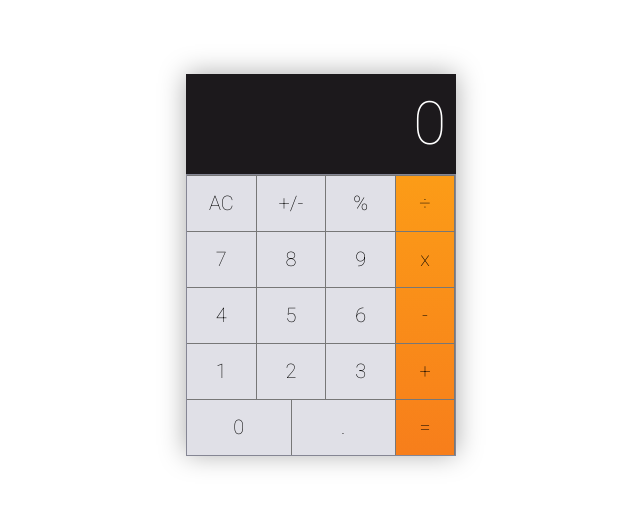
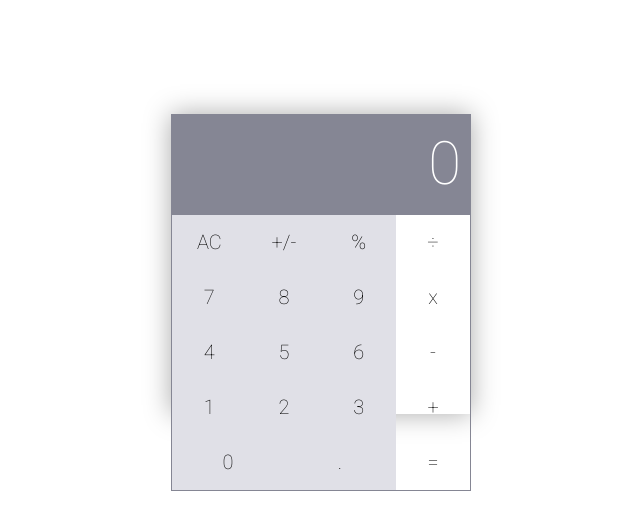
Before and after one commit to mmatongo/math-magicians, a React (Create React App) app: page / in a window 1280 px wide. Shown: the part 144-674 px from the top of the page, without its empty margins (319-959 px from the left). Built offline with nearby package versions, Linux system fonts and the light colour scheme.

Commit message:
update styling to requirements

```diff
--- a/src/index.css
+++ b/src/index.css
@@ -1,13 +1,13 @@
 .calc-body {
-  width: 270px;
-  height: 380px;
+  width: 300px;
+  height: 300px;
   box-shadow: 0 0 25px 0 #aaa;
 }
 
 .calc-screen {
   text-align: right;
   color: white;
-  background-color: #1c191c;
+  background-color: #858694;
   line-height: 100px;
   font-size: 3em;
   padding: 0 10px;
@@ -16,14 +16,35 @@
 }
 
 .calc-buttons {
-  border-top: 1px solid #777;
-  border-right: 1px solid #777;
-  width: 58px;
+  width: 74px;
   height: 55px;
-  flex-grow: 6;
+  flex-grow: 1;
   align-items: center;
   margin: 0 auto;
   line-height: 55px;
+}
+
+button {
+  display: block;
+  background: none;
+  border: none;
+  padding: 0;
+  font-family: inherit;
+  user-select: none;
+  cursor: pointer;
+  outline: none;
+  border-top: 1px solid #777;
+  border-right: 1px solid #777;
+  -webkit-tap-highlight-color: rgba(0, 0, 0, 0);
+}
+
+button:active {
+  box-shadow: inset 0 0 80px 0 rgba(0, 0, 0, 0.25);
+}
+
+.calc-buttons button {
+  border-top: 1px solid #777;
+  border-right: 1px solid #777;
 }
 
 .keyboard {
@@ -38,6 +59,11 @@
   flex-wrap: wrap;
 }
 
-.operators {
+.key-digits button {
+  background: #e0e0e7;
+}
+
+.operators button {
+  width: 75px;
   background: linear-gradient(to bottom, rgba(252, 156, 23, 1) 0%, rgba(247, 126, 27, 1) 100%);
 }
```
